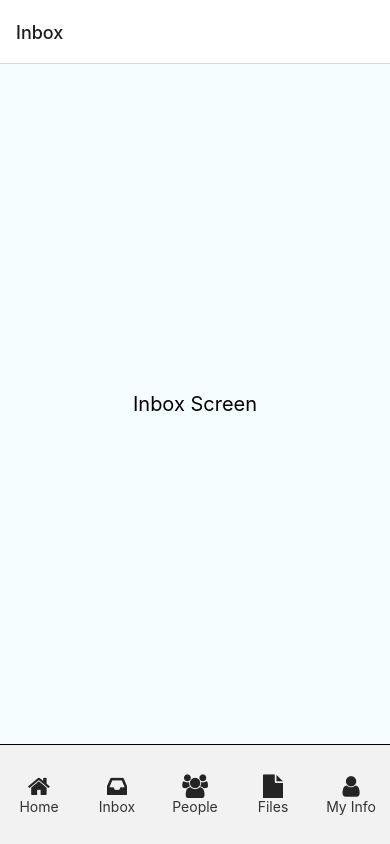
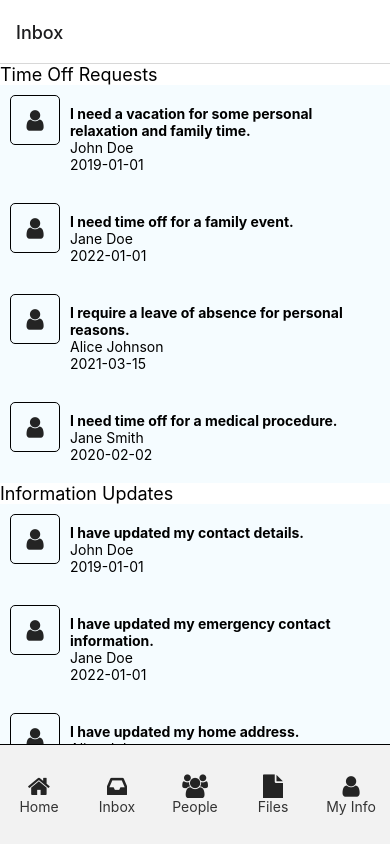
Before and after one commit to WalterEschenbach/hr, a React Native app: screen /Inbox in a window 390 px wide. Built offline with nearby package versions, Linux system fonts and the light colour scheme.

Commit message:
initial draft of indbox screen

```diff
--- /dev/null
+++ b/src/assets/json/inbox.json
@@ -0,0 +1,134 @@
+[
+    {
+        "title": "Time Off Requests",
+        "data": [
+            {
+                "request": "I need a vacation for some personal relaxation and family time.",
+                "name": "John Doe",
+                "date": "2019-01-01"
+            },
+            {
+                "request": "I need time off for a family event.",
+                "name": "Jane Doe",
+                "date": "2022-01-01"
+            },
+            {
+                "request": "I require a leave of absence for personal reasons.",
+                "name": "Alice Johnson",
+                "date": "2021-03-15"
+            },
+            {
+                "request": "I need time off for a medical procedure.",
+                "name": "Jane Smith",
+                "date": "2020-02-02"
+            }
+
+
+        ]
+    },
+    {
+        "title": "Information Updates",
+        "data": [
+            {
+                "request": "I have updated my contact details.",
+                "name": "John Doe",
+                "date": "2019-01-01"
+            },
+            {
+                "request": "I have updated my emergency contact information.",
+                "name": "Jane Doe",
+                "date": "2022-01-01"
+            },
+            {
+                "request": "I have updated my home address.",
+                "name": "Alice Johnson",
+                "date": "2021-03-15"
+            },
+            {
+                "request": "I have updated my tax withholding preferences.",
+                "name": "Jane Smith",
+                "date": "2020-02-02"
+            }
+        ]
+    },
+    {
+        "title": "Asset Request",
+        "data": [
+            {
+                "request": "I need a new laptop for my work.",
+                "name": "John Doe",
+                "date": "2019-01-01"
+            },
+            {
+                "request": "I require a new monitor for my workstation.",
+                "name": "Jane Doe",
+                "date": "2022-01-01"
+            },
+            {
+                "request": "I request a new office chair for ergonomic reasons.",
+                "name": "Alice Johnson",
+                "date": "2021-03-15"
+            }
+        ]
+    },
+    {
+        "title": "Compensation",
+        "data": [
+            {
+                "request": "I request a salary increase due to my increased responsibilities.",
+                "name": "John Doe",
+                "date": "2019-01-01"
+            },
+            {
+                "request": "I would like to discuss my compensation package.",
+                "name": "Jane Doe",
+                "date": "2022-01-01"
+            },
+            {
+                "request": "I request a review of my current compensation in light of market rates.",
+                "name": "Alice Johnson",
+                "date": "2021-03-15"
+            }
+        ]
+    },
+    {
+        "title": "Employment Status",
+        "data": [
+            {
+                "request": "I would like to change my employment status to part-time.",
+                "name": "John Doe",
+                "date": "2019-01-01"
+            },
+            {
+                "request": "I am considering a transition to remote work.",
+                "name": "Jane Doe",
+                "date": "2022-01-01"
+            },
+            {
+                "request": "I am submitting my resignation effective from next month.",
+                "name": "Alice Johnson",
+                "date": "2021-03-15"
+            }
+        ]
+    },
+    {
+        "title": "Onboarding",
+        "data": [
+            {
+                "request": "I would like to start my onboarding process.",
+                "name": "John Doe",
+                "date": "2019-01-01"
+            },
+            {
+                "request": "I am ready to begin my onboarding training.",
+                "name": "Jane Doe",
+                "date": "2022-01-01"
+            },
+            {
+                "request": "I have completed my onboarding and ready to start work.",
+                "name": "Alice Johnson",
+                "date": "2021-03-15"
+            }
+        ]
+    }
+]
--- a/src/screens/InboxScreen.js
+++ b/src/screens/InboxScreen.js
@@ -1,11 +1,39 @@
 import React from 'react';
-import { View, Text, StyleSheet } from 'react-native';
+import {
+    View,
+    Text,
+    StyleSheet,
+    SafeAreaView,
+    SectionList,
+    StatusBar
+} from 'react-native';
+import inboxData from '../assets/json/inbox.json';
+import { Icon } from 'react-native-elements';
+
 
 export default function InboxScreen() {
     return (
-        <View style={styles.container}>
-            <Text style={styles.text}>Inbox Screen</Text>
-        </View>
+        <SafeAreaView style={styles.container}>
+            <SectionList
+                style={styles.listContainer}
+                sections={inboxData}
+                keyExtractor={(item, index) => item + index}
+                renderItem={({ item }) => (
+                    <View style={styles.item}>
+                        <Icon name='user' type='font-awesome' style={styles.image} />
+                        <View style={styles.textContainer}>
+
+                            <Text style={styles.title}>{item.request}</Text>
+                            <Text style={styles.name}>{item.name}</Text>
+                            <Text style={styles.date}>{item.date}</Text>
+                        </View>
+                    </View>
+                )}
+                renderSectionHeader={({ section: { title } }) => (
+                    <Text style={styles.header}>{title}</Text>
+                )}
+            />
+        </SafeAreaView>
     );
 }
 
@@ -15,10 +43,40 @@ const styles = StyleSheet.create({
         justifyContent: 'center',
         alignItems: 'center',
         backgroundColor: '#F5FCFF',
+        paddingTop: StatusBar.currentHeight,
+        width: '100%',
     },
-    text: {
-        fontSize: 20,
-        textAlign: 'center',
+    listContainer: {
+        width: '100%',
+    },
+    item: {
+        flexDirection: 'row',
+        padding: 10,
+        bottomBorderWidth: 1,
+        borderBottomColor: '#ccc',
+        alignItems: 'flex-start',
+        justifyContent: 'flex-start',
+    },
+    image: {
+        width: 50,
+        height: 50,
+        borderWidth: 1,
+        borderRadius: 5,
+        alignItems: 'center',
+        justifyContent: 'center',
+    },
+    textContainer: {
+        flexDirection: 'column',
+        justifyContent: 'flex-start',
+        flex: 1,
         margin: 10,
     },
+    header: {
+        fontSize: 18,
+        backgroundColor: '#fff',
+    },
+    title: {
+        fontWeight: 'bold',
+        fontSize: 14,
+    },
 });
```
